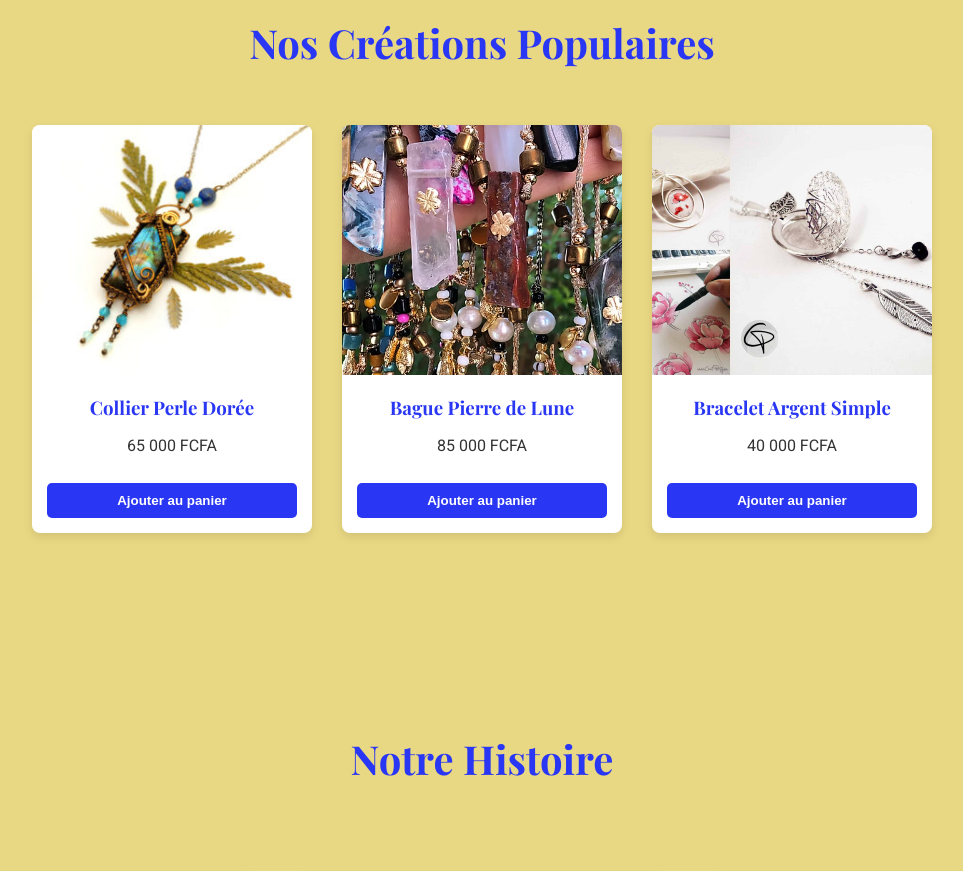
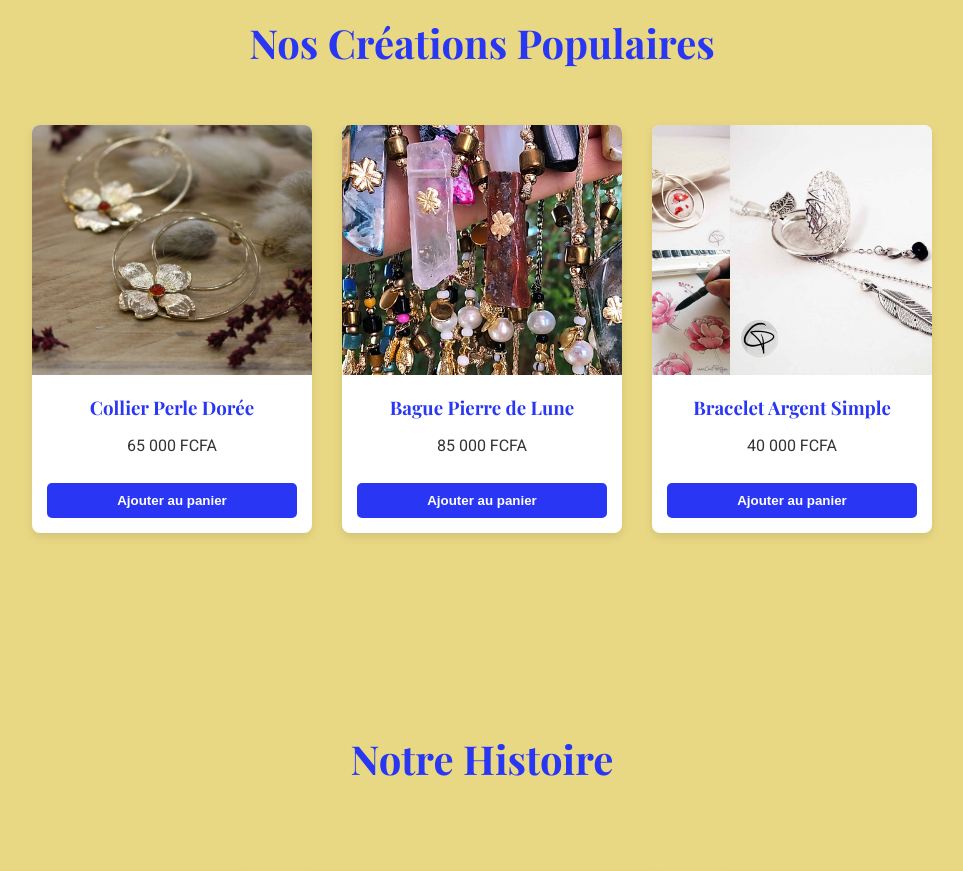
Before and after one commit to Madjitessem-Deesse/Bijoux-Eclatants, a plain HTML site: page index.html in a window 1280 px wide. Shown: the part 820-1691 px from the top of the page, without its empty margins (158-1121 px from the left). Drawn offline with nearby package versions, Linux system fonts and the light colour scheme.

Commit message:
Mise à jour du README, amélioration de l'accueil, ajout de la maquette

```diff
--- a/index.html
+++ b/index.html
@@ -43,7 +43,7 @@
       <h2 class="section-title">Nos Créations Populaires</h2>
       <div class="products-grid">
         <div class="product-card">
-          <img src="images/ee.jpg" alt="Collier Perle Dorée" class="product-image" />
+          <img src="images/dd.webp" alt="Collier Perle Dorée" class="product-image" />
           <h3 class="product-name">Collier Perle Dorée</h3>
           <p class="product-price">65 000 FCFA</p>
           <button class="button button-small product-button">Ajouter au panier</button>
```
Also changed, not shown: 2 other files.
